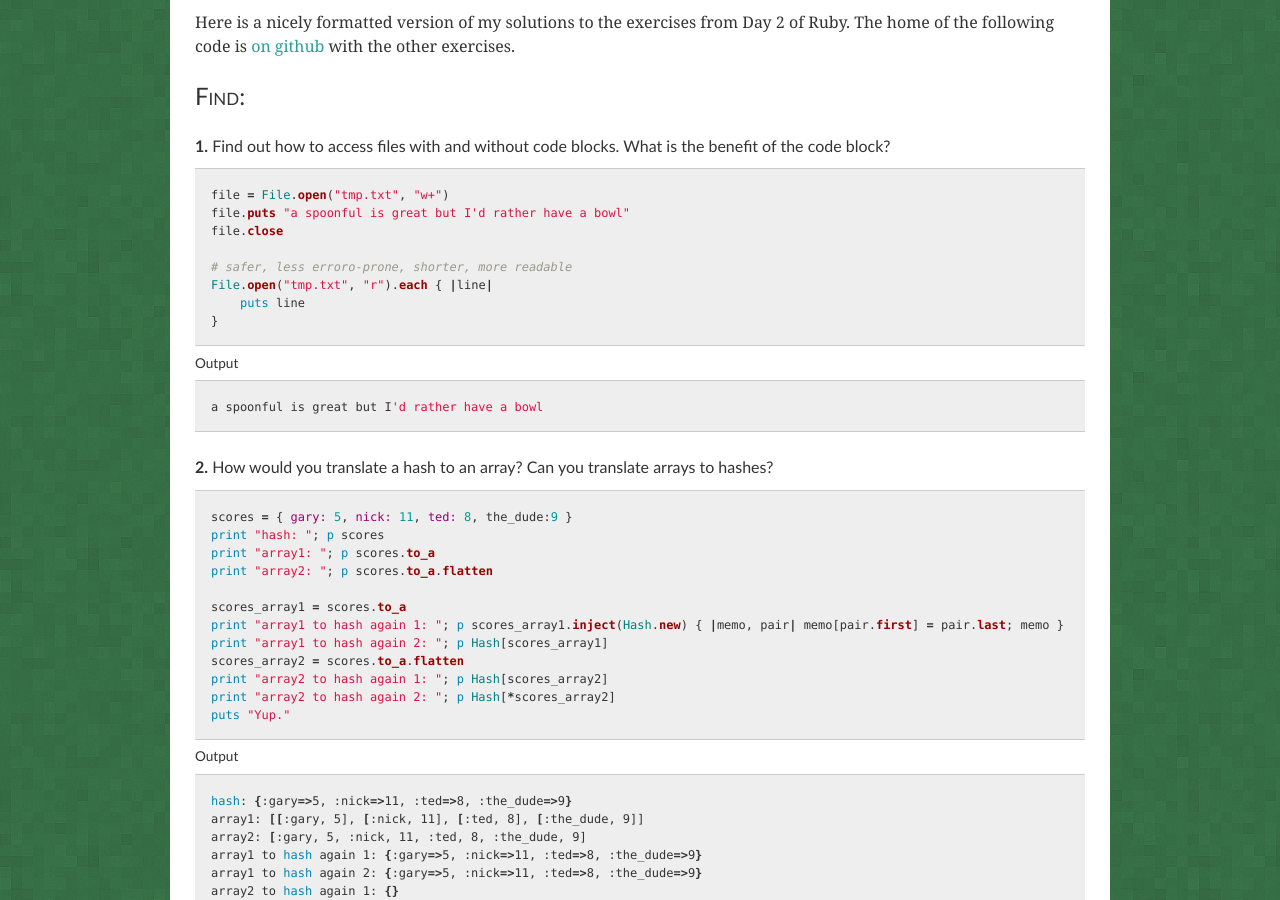
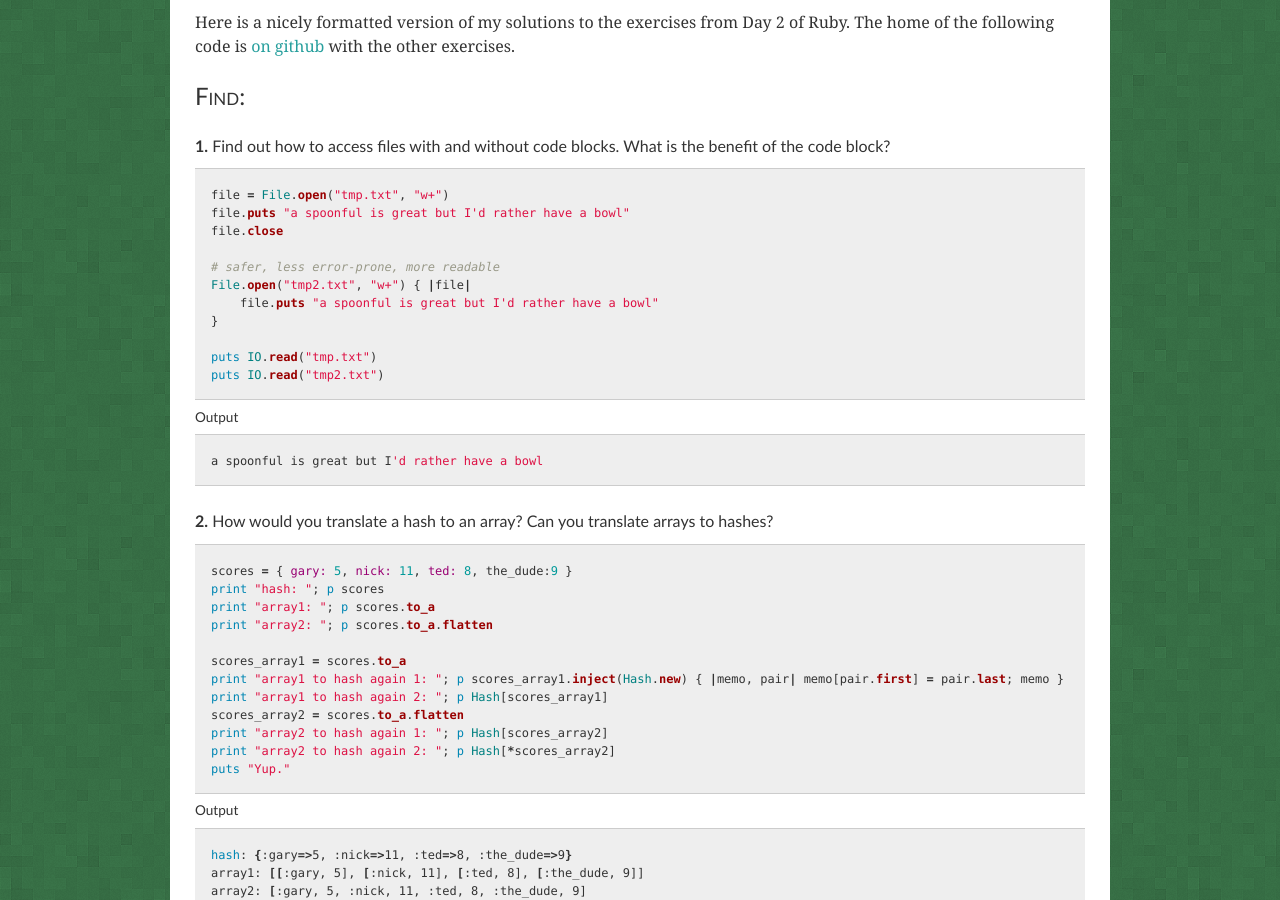
Before and after one commit to nickknw/nickknowlson.com, a Jekyll site: the page built from _posts/2011-12-04-seven-languages-week-1-day-2.markdown, in a window 1280 px wide and 900 px high, scrolled down 1190 px. Built offline with Jekyll 4.4.1, drawn with Linux system fonts in a browser that asks for light colours; nearby versions of some CDN libraries; comment, search, counter and statistics services are not loaded.

Commit message:
update w1d2 post with code fixes

```diff
--- a/_posts/2011-12-04-seven-languages-week-1-day-2.markdown
+++ b/_posts/2011-12-04-seven-languages-week-1-day-2.markdown
@@ -62,10 +62,13 @@ file = File.open("tmp.txt", "w+")
 file.puts "a spoonful is great but I'd rather have a bowl"
 file.close
 
-# safer, less erroro-prone, shorter, more readable
-File.open("tmp.txt", "r").each { |line|
-    puts line
+# safer, less error-prone, more readable
+File.open("tmp2.txt", "w+") { |file|
+    file.puts "a spoonful is great but I'd rather have a bowl"
 }
+
+puts IO.read("tmp.txt")
+puts IO.read("tmp2.txt")
 {% endhighlight %}
 
 <div class="tiny_title">Output</div>
```
